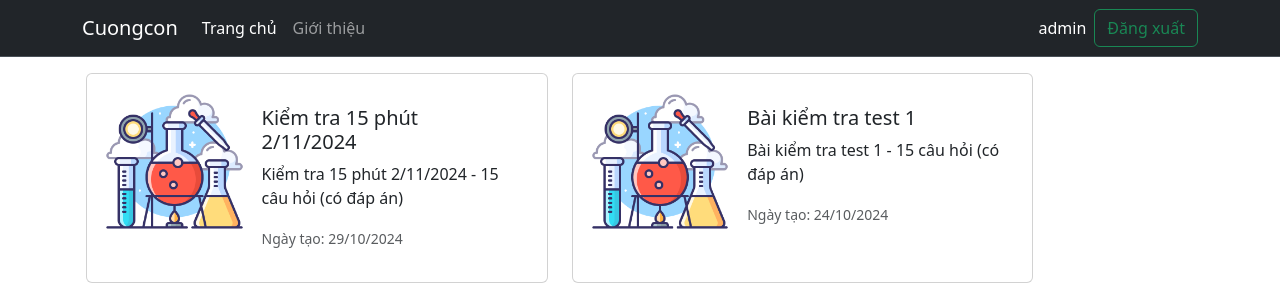
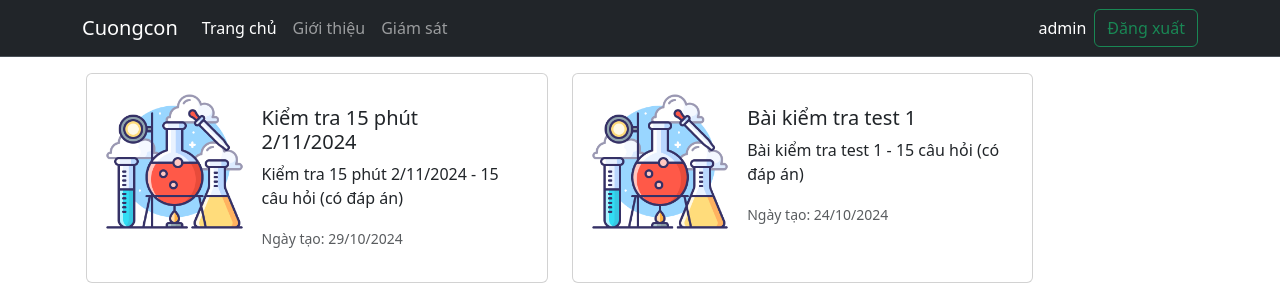
Before and after one commit to h4ck3r0002/exam_monitoring, a Django app: page / in a window 1280 px wide. Shown: the top 300 px of the page. Run offline with Django 4.2, Linux system fonts and the light colour scheme; a user stored in the database is signed in; data comes from the database, SQL or seed files in the repository; some libraries are stand-ins or nearby versions.

Commit message:
Add monitor navigation

```diff
--- a/templates/quiz/index.html
+++ b/templates/quiz/index.html
@@ -18,6 +18,11 @@
           <li class="nav-item">
             <a class="nav-link" href="#">Giới thiệu</a>
           </li>
+          {% if request.user.is_superuser %}
+          <li class="nav-item">
+            <a class="nav-link" href="{% url 'monitor' %}">Giám sát</a>
+          </li>
+          {% endif %}
         </ul>
         {% if request.user.is_authenticated %}
           <span class="text-white" style="margin-right: 8px;">{{request.user.username}}</span>
```
